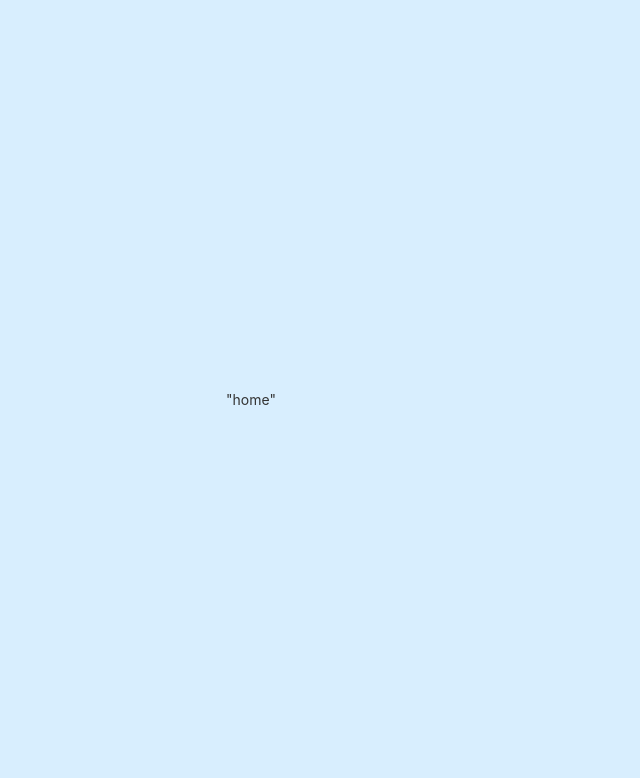
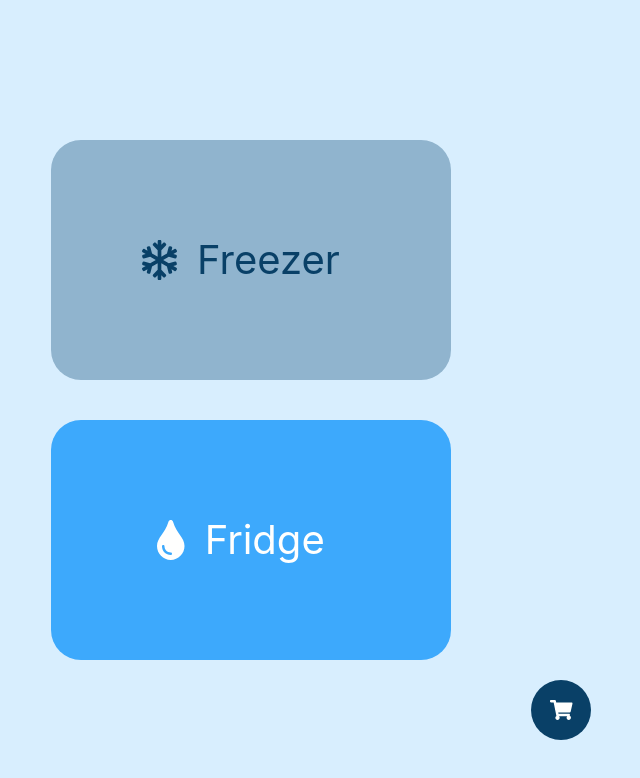
Before and after one commit to jming422/fridginator, a React (Create React App) app: page / in a window 1280 px wide. Shown: the top 778 px of the page, without its empty margins (389-1029 px from the left). Built offline with nearby package versions, Linux system fonts and the light colour scheme.

Commit message:
Layout stuff and font awesome icons

```diff
--- a/package.json
+++ b/package.json
@@ -4,6 +4,10 @@
   "private": true,
   "dependencies": {
     "@emotion/core": "^10.0.28",
+    "@fortawesome/fontawesome-svg-core": "^1.2.28",
+    "@fortawesome/free-regular-svg-icons": "^5.13.0",
+    "@fortawesome/free-solid-svg-icons": "^5.13.0",
+    "@fortawesome/react-fontawesome": "^0.1.9",
     "@testing-library/jest-dom": "^4.2.4",
     "@testing-library/react": "^9.3.2",
     "@testing-library/user-event": "^7.1.2",
--- a/src/App.js
+++ b/src/App.js
@@ -9,7 +9,7 @@ import {
   Redirect
 } from "react-router-dom";
 
-import { centerBox } from "./styles/positions";
+import { centerColumn } from "./styles/positions";
 
 import Home from "./views/Home";
 import Categories from "./views/Categories";
@@ -21,7 +21,8 @@ const appContainer = css`
   width: 80vw;
   max-width: 80rem;
   margin: auto;
-  ${centerBox}
+  ${centerColumn}
+  position: relative;
 `;
 
 function App() {
--- /dev/null
+++ b/src/components/FloatingActionButton.js
@@ -0,0 +1,33 @@
+/** @jsx jsx */
+
+import { jsx, css } from "@emotion/core";
+import React from "react"; // eslint-disable-line
+
+import { FontAwesomeIcon } from "@fortawesome/react-fontawesome";
+import { faPlus } from "@fortawesome/free-solid-svg-icons";
+
+const fabStyle = css`
+  position: absolute;
+  right: 6rem;
+  bottom: 6rem;
+  height: 6rem;
+  width: 6rem;
+  border-radius: 3rem;
+  font-size: 2rem;
+  display: flex;
+  align-items: center;
+  justify-content: center;
+  background-color: var(--dark-blue);
+  color: var(--white);
+  cursor: pointer;
+`;
+
+function FAB({ icon = faPlus, onClick = () => {} }) {
+  return (
+    <div css={fabStyle}>
+      <FontAwesomeIcon icon={icon} />
+    </div>
+  );
+}
+
+export default FAB;
--- a/src/styles/positions.js
+++ b/src/styles/positions.js
@@ -1,8 +1,15 @@
 import { css } from "@emotion/core";
 
-export const centerBox = css`
+export const centerColumn = css`
   display: flex;
   flex-direction: column;
   justify-content: center;
   align-items: center;
 `;
+
+export const centerRow = css`
+  display: flex;
+  flex-direction: row;
+  justify-content: center;
+  align-items: center;
+`;
--- a/src/views/Home/index.js
+++ b/src/views/Home/index.js
@@ -1,9 +1,57 @@
 /** @jsx jsx */
+/** @jsxFrag React.Fragment */
 
 import { jsx, css } from "@emotion/core";
+import React from "react"; // eslint-disable-line
+
+import { FontAwesomeIcon } from "@fortawesome/react-fontawesome";
+import { faTint, faShoppingCart } from "@fortawesome/free-solid-svg-icons";
+import { faSnowflake } from "@fortawesome/free-regular-svg-icons";
+
+import FAB from "../../components/FloatingActionButton";
+import { centerRow } from "../../styles/positions";
+import { Link } from "react-router-dom";
+
+const homeCardStyle = css`
+  height: 30%;
+  width: 100%;
+  max-width: 40rem;
+  border-radius: 3rem;
+  margin: 2rem 0rem;
+  font-size: 4rem;
+  cursor: pointer;
+  ${centerRow}
+`;
+
+const freezerStyle = css`
+  background-color: var(--light-blue);
+  color: var(--dark-blue);
+`;
+
+const fridgeStyle = css`
+  background-color: var(--blue);
+  color: var(--white);
+`;
+
+function HomeCard({ title, customCss, icon }) {
+  return (
+    <div css={[homeCardStyle, customCss]}>
+      {icon && <FontAwesomeIcon icon={icon} />}
+      <div css={{ margin: "0rem 2rem" }}>{title}</div>
+    </div>
+  );
+}
 
 function Home() {
-  return <p>"home"</p>;
+  return (
+    <>
+      <HomeCard title="Freezer" customCss={freezerStyle} icon={faSnowflake} />
+      <HomeCard title="Fridge" customCss={fridgeStyle} icon={faTint} />
+      <Link to="/add">
+        <FAB icon={faShoppingCart} />
+      </Link>
+    </>
+  );
 }
 
 export default Home;
```
Also changed, not shown: 2 other files (tests, documents, lock files or other folders).
